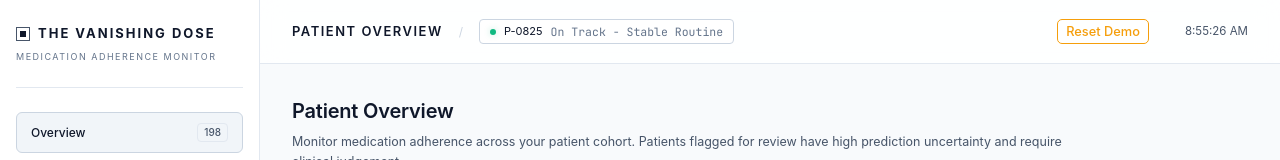
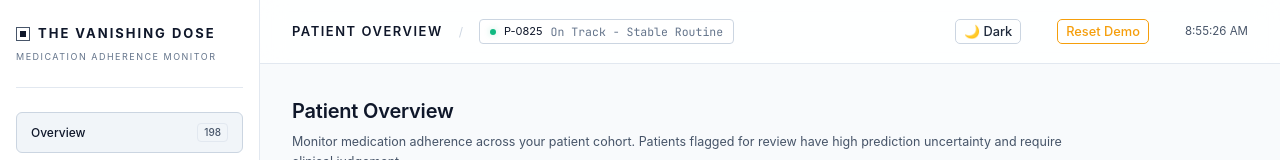
Before and after one commit to kunjpatel007-gif/Awarely, a React (Vite) app in the folder frontend/: page / in a window 1280 px wide. Shown: the top 160 px of the page. Built offline with nearby package versions, Linux system fonts and the light colour scheme; no server answers.

Commit message:
added dark mode light mode toggle

```diff
--- a/frontend/src/components/Topbar.tsx
+++ b/frontend/src/components/Topbar.tsx
@@ -16,6 +16,7 @@ export const Topbar: React.FC<TopbarProps> = ({
   hmm_state = 0
 }) => {
   const [clock, setClock] = useState<string>('');
+  const [isDarkMode, setIsDarkMode] = useState<boolean>(() => document.documentElement.getAttribute('data-theme') === 'dark');
 
   useEffect(() => {
     const updateTime = () => {
@@ -26,6 +27,16 @@ export const Topbar: React.FC<TopbarProps> = ({
     const interval = setInterval(updateTime, 1000);
     return () => clearInterval(interval);
   }, []);
+
+  const toggleDarkMode = () => {
+    const newMode = !isDarkMode;
+    setIsDarkMode(newMode);
+    if (newMode) {
+      document.documentElement.setAttribute('data-theme', 'dark');
+    } else {
+      document.documentElement.removeAttribute('data-theme');
+    }
+  };
 
   const titles: Record<ViewType, string> = {
     overview: 'Patient Overview',
@@ -69,6 +80,13 @@ export const Topbar: React.FC<TopbarProps> = ({
       <div className="topbar-right">
         <button
           className="btn-outline"
+          onClick={toggleDarkMode}
+          style={{ marginRight: '1rem', padding: '4px 8px', fontSize: '0.8rem', color: 'var(--text-primary)' }}
+        >
+          {isDarkMode ? '☀️ Light' : '🌙 Dark'}
+        </button>
+        <button
+          className="btn-outline"
           onClick={handleResetDemo}
           style={{ marginRight: '1rem', padding: '4px 8px', fontSize: '0.8rem', borderColor: 'var(--status-warn)', color: 'var(--status-warn)' }}
         >
--- a/frontend/src/styles/stitch.css
+++ b/frontend/src/styles/stitch.css
@@ -1000,3 +1000,21 @@ table.clinical-table tr:last-child td {
 .panel-container:hover { transform: translateY(-2px); box-shadow: 0 10px 15px -3px rgba(0,0,0,0.05); }
 .overview-card { transition: transform 0.2s ease, box-shadow 0.2s ease; }
 .overview-card:hover { transform: translateY(-2px); box-shadow: 0 10px 15px -3px rgba(0,0,0,0.05); }
+
+
+[data-theme='dark'] {
+  --bg-base: #0F172A;
+  --bg-surface: #1E293B;
+  --bg-subtle: #334155;
+  --bg-elevated: #334155;
+  --border-subtle: #334155;
+  --border-strong: #475569;
+  --border-accent: #64748B;
+  --accent-primary: #38BDF8;
+
+  --text-pure: #F8FAFC;
+  --text-primary: #F1F5F9;
+  --text-secondary: #CBD5E1;
+  --text-tertiary: #94A3B8;
+  --text-dim: #64748B;
+}
```
